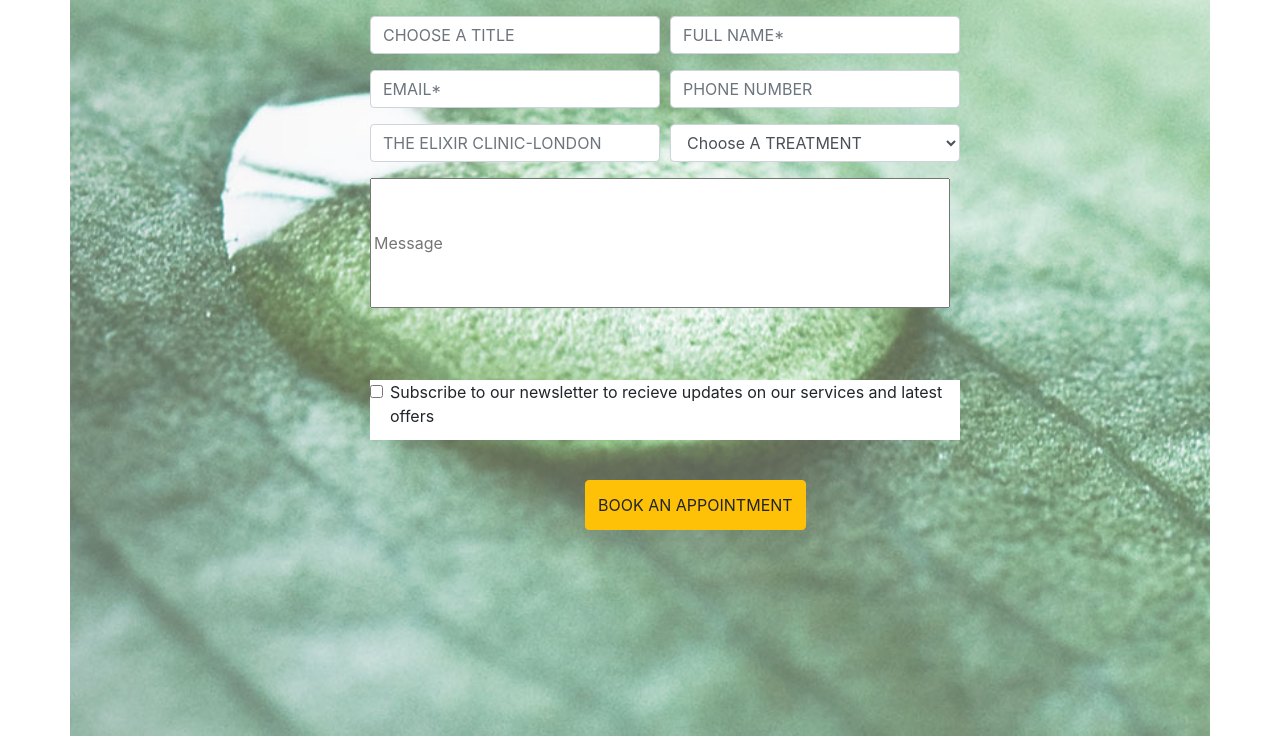
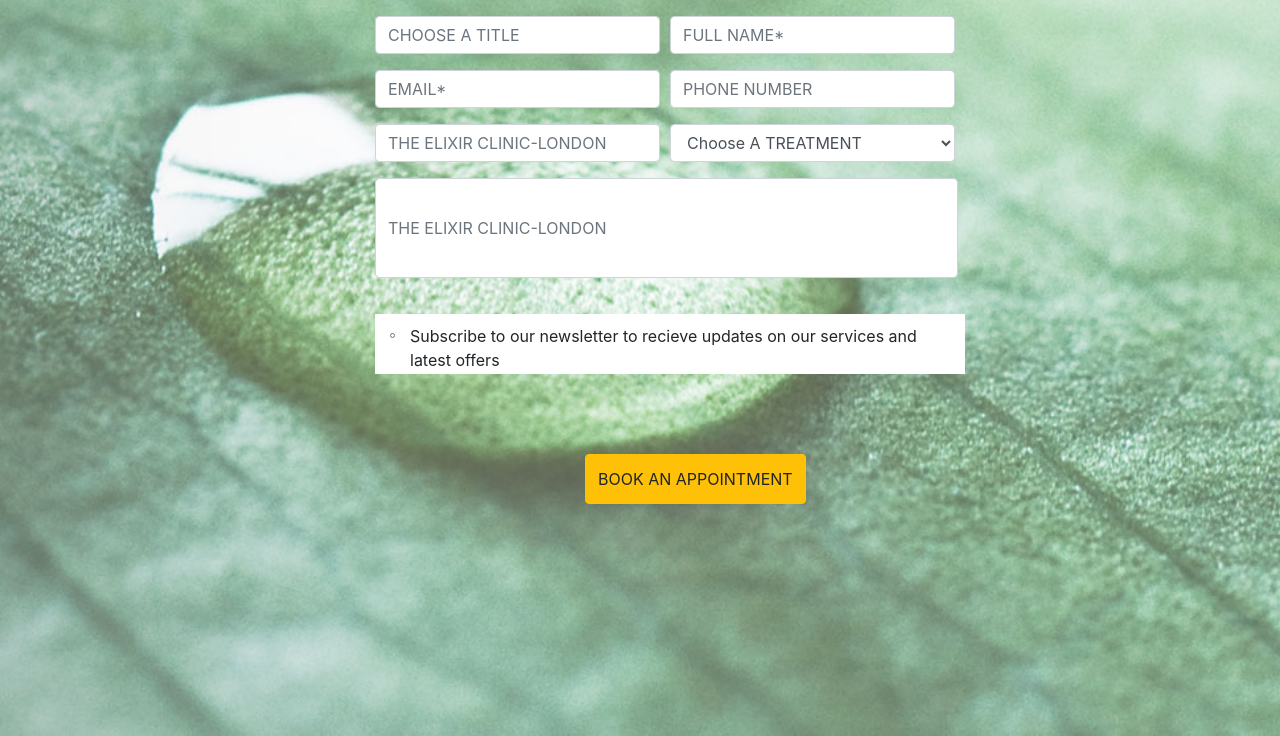
Before and after one commit to amanihaki/Body-rej, a website: page Contact Form/contact.html in a window 1280 px wide. Shown: the part 64-800 px from the top of the page. Drawn offline with nearby package versions, Linux system fonts and the light colour scheme.

Commit message:
styling numb 2

```diff
--- a/Contact Form/contact.css
+++ b/Contact Form/contact.css
@@ -1,46 +1,67 @@
-.container{
+* {
+  margin: 0px;
+  padding: 0px;
+  box-sizing: border-box;
+}
+
+body {
   background-image: url(../images/booking-bg.jpg);
   background-repeat: no-repeat;
   background-size: cover;
-    height:100vh;
-
+  height: 100vh;
+  width: 100%;
 }
 
-.container h1{
+.container h1 {
   max-width: 100%;
   text-align: center;
 }
 
-.form-group{
-    width:20%;
+.form-group {
+  width: 20%;
 }
 
-.message{
-    width:200%;
-    height:500%
+#inputMessage {
+  width: 583px;
+  height: 100px;
 }
 
-.check{
-    position: relative;
-    top: 160px;
-    background-color: white;
-    height:60px;
+.form-row {
+  width: 100%;
+  margin-left: 0px !important;
 }
 
-.check p{
-
-    width:600px;
+.check {
+  position: relative;
+  top: 20px;
+  background-color: white;
+  height: 60px;
+  left: 5px;
 }
 
-.btn{
-    position: relative;
-    top:200px;
-    left: 200px;
-    height:50px;
+/* .form-group{
+    background-color: coral;
+} */
+
+.form-check {
+  width: 550px;
+  margin: 10px;
+  /* background-color:blue ; */
 }
 
-.form{
-    width:590px;
+.form-check-input {
+  width: 5px;
+}
+
+.btn {
   position: relative;
-    left:285px;
+  top: 100px;
+  left: 200px;
+  height: 50px;
 }
+
+.form {
+  width: 590px;
+  position: relative;
+  left: 285px;
+}
--- a/Contact Form/contact.html
+++ b/Contact Form/contact.html
@@ -14,7 +14,7 @@
     <div>
       <h1>Request a Booking</h1>
     </div>
-        <br/>
+    <br />
 
     <form class="form">
       <div class="form-row">
@@ -46,17 +46,17 @@
           </select>
         </div>
 
+        <div class="form-row">
+          <div class=" form-group  col-md-6 ">
+            <input type="text" class="form-control" id="inputMessage" placeholder="THE ELIXIR CLINIC-LONDON">
 
-                  <div class="form-group col-md-6 ">
-
-                        <input type="text" class=" message" id="inputAddress" placeholder="Message">
           </div>
-
+        </div>
       </div>
 
 
-            <div class="check">
-                <div class="form-group">
+      <div class="check form-row">
+        <div class="form-group col-md-6">
           <div class="form-check">
             <input class="form-check-input" type="checkbox" id="gridCheck">
             <label class="form-check-label" for="gridCheck">
```
Lines whose indentation alone changed are shown as unchanged.
